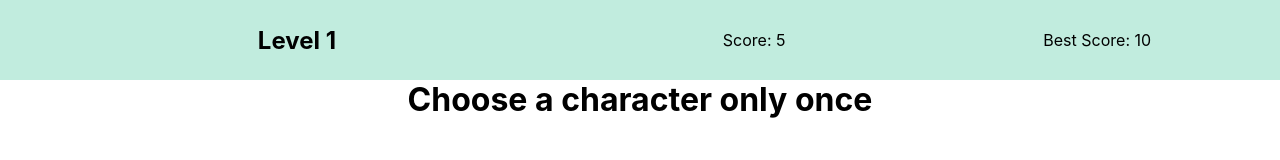
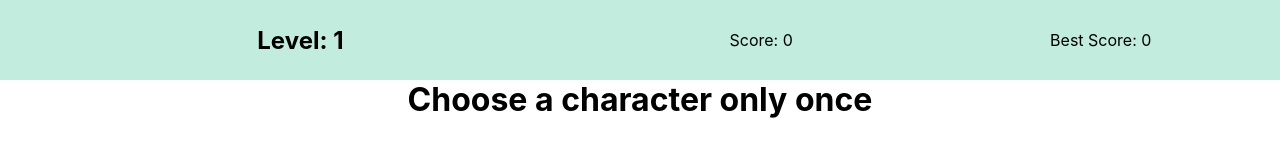
Before and after one commit to vbit27/memory-card, a React (Create React App) app: page / in a window 1280 px wide. Shown: the top 160 px of the page. Built offline with nearby package versions, Linux system fonts and the light colour scheme; no server answers.

Commit message:
Add header props

```diff
--- a/src/Components/Gameboard.tsx
+++ b/src/Components/Gameboard.tsx
@@ -65,7 +65,7 @@ function Gameboard() {
 
   return (
     <main>
-      <Header />
+      <Header level={level} score={score} bestScore={bestScore} />
       <h1>Choose a character only once</h1>
       <Cards list={list} onClick={(input: string) => handleChoice(input)} />
     </main>
--- a/src/Components/Header.tsx
+++ b/src/Components/Header.tsx
@@ -1,17 +1,23 @@
-import React from 'react';
+import React, { FC } from 'react';
 
-function Header() {
+const Header: FC<Props> = (props) => {
   return (
     <header>
       <div className="level">
-        <h2>Level 1</h2>
+        <h2>Level: {props.level}</h2>
       </div>
       <div className="score-container">
-        <div className="score">Score: 5</div>
-        <div className="best-score">Best Score: 10</div>
+        <div className="score">Score: {props.score}</div>
+        <div className="best-score">Best Score: {props.bestScore}</div>
       </div>
     </header>
   );
+};
+
+interface Props {
+  score: number;
+  bestScore: number;
+  level: number;
 }
 
 export default Header;
```
